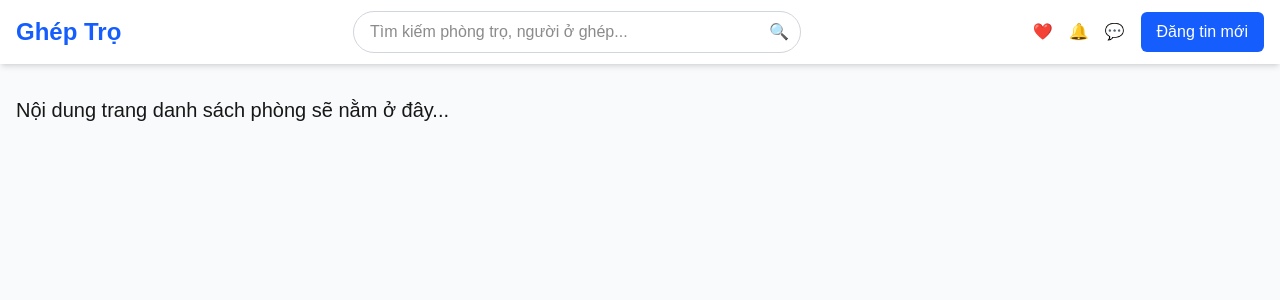
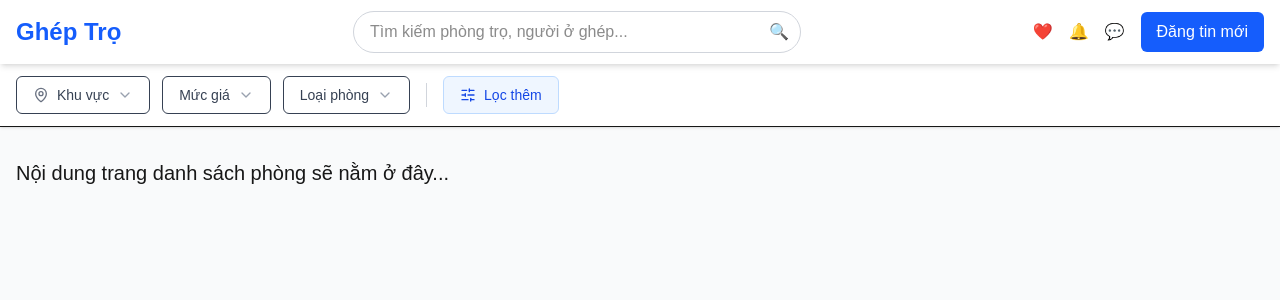
Before and after one commit to XuanDuong1905/websiteformatchingroom, a Next.js app: page / in a window 1280 px wide. Shown: the top 300 px of the page. Built offline with nearby package versions, Linux system fonts and the light colour scheme.

Commit message:
feat: upgrade header with lucide icons and add filters bar

```diff
--- a/package.json
+++ b/package.json
@@ -11,6 +11,7 @@
   "dependencies": {
     "@prisma/adapter-mariadb": "^7.8.0",
     "@prisma/client": "^7.8.0",
+    "lucide-react": "^1.18.0",
     "mariadb": "^3.5.2",
     "next": "16.2.6",
     "prisma": "^7.8.0",
--- a/src/app/page.tsx
+++ b/src/app/page.tsx
@@ -1,11 +1,12 @@
 import GlobalStickyHeader from "@/components/GlobalStickyHeader";
+import FiltersBar from "@/components/FiltersBar";
 
 export default function Home() {
   return (
     <main className="min-h-screen bg-gray-50">
       <GlobalStickyHeader />
+      <FiltersBar />
 
-      {/* Không gian để làm các phần tiếp theo */}
       <div className="container mx-auto px-4 py-8">
         <h1 className="text-xl">Nội dung trang danh sách phòng sẽ nằm ở đây...</h1>
       </div>
--- /dev/null
+++ b/src/components/FiltersBar.tsx
@@ -0,0 +1,41 @@
+import React from 'react';
+import { MapPin, ChevronDown, SlidersHorizontal } from 'lucide-react';
+
+const FiltersBar = () => {
+    return (
+        <div className="bg-white border-b py-3 shadow-sm">
+            <div className="container mx-auto px-4 flex flex-wrap items-center gap-3">
+
+                {/* Nút lọc khu vực */}
+                <button className="flex items-center px-4 py-2 border rounded-md text-sm font-medium text-gray-700 hover:bg-gray-50 transition">
+                    <MapPin size={16} className="mr-2 text-gray-500" />
+                    Khu vực
+                    <ChevronDown size={16} className="ml-2 text-gray-400" />
+                </button>
+
+                {/* Nút lọc mức giá */}
+                <button className="flex items-center px-4 py-2 border rounded-md text-sm font-medium text-gray-700 hover:bg-gray-50 transition">
+                    Mức giá
+                    <ChevronDown size={16} className="ml-2 text-gray-400" />
+                </button>
+
+                {/* Nút lọc loại phòng */}
+                <button className="flex items-center px-4 py-2 border rounded-md text-sm font-medium text-gray-700 hover:bg-gray-50 transition">
+                    Loại phòng
+                    <ChevronDown size={16} className="ml-2 text-gray-400" />
+                </button>
+
+                <div className="h-6 w-px bg-gray-300 mx-1"></div>
+
+                {/* Nút Bộ lọc nâng cao */}
+                <button className="flex items-center px-4 py-2 border border-blue-200 bg-blue-50 text-blue-700 rounded-md text-sm font-medium hover:bg-blue-100 transition">
+                    <SlidersHorizontal size={16} className="mr-2" />
+                    Lọc thêm
+                </button>
+
+            </div>
+        </div>
+    );
+};
+
+export default FiltersBar;
```
Also changed, not shown: 1 other file (tests, documents, lock files or other folders).
